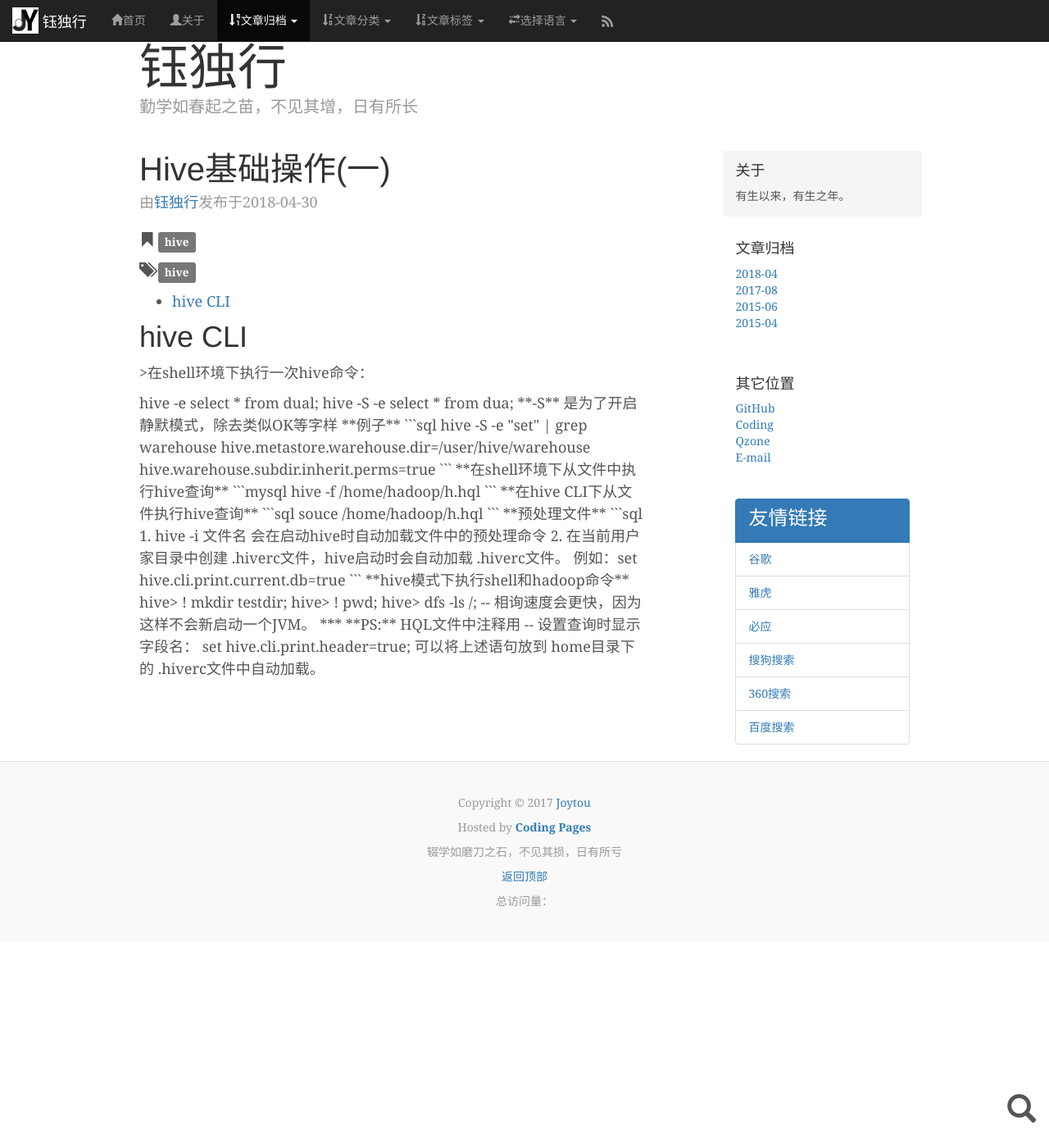
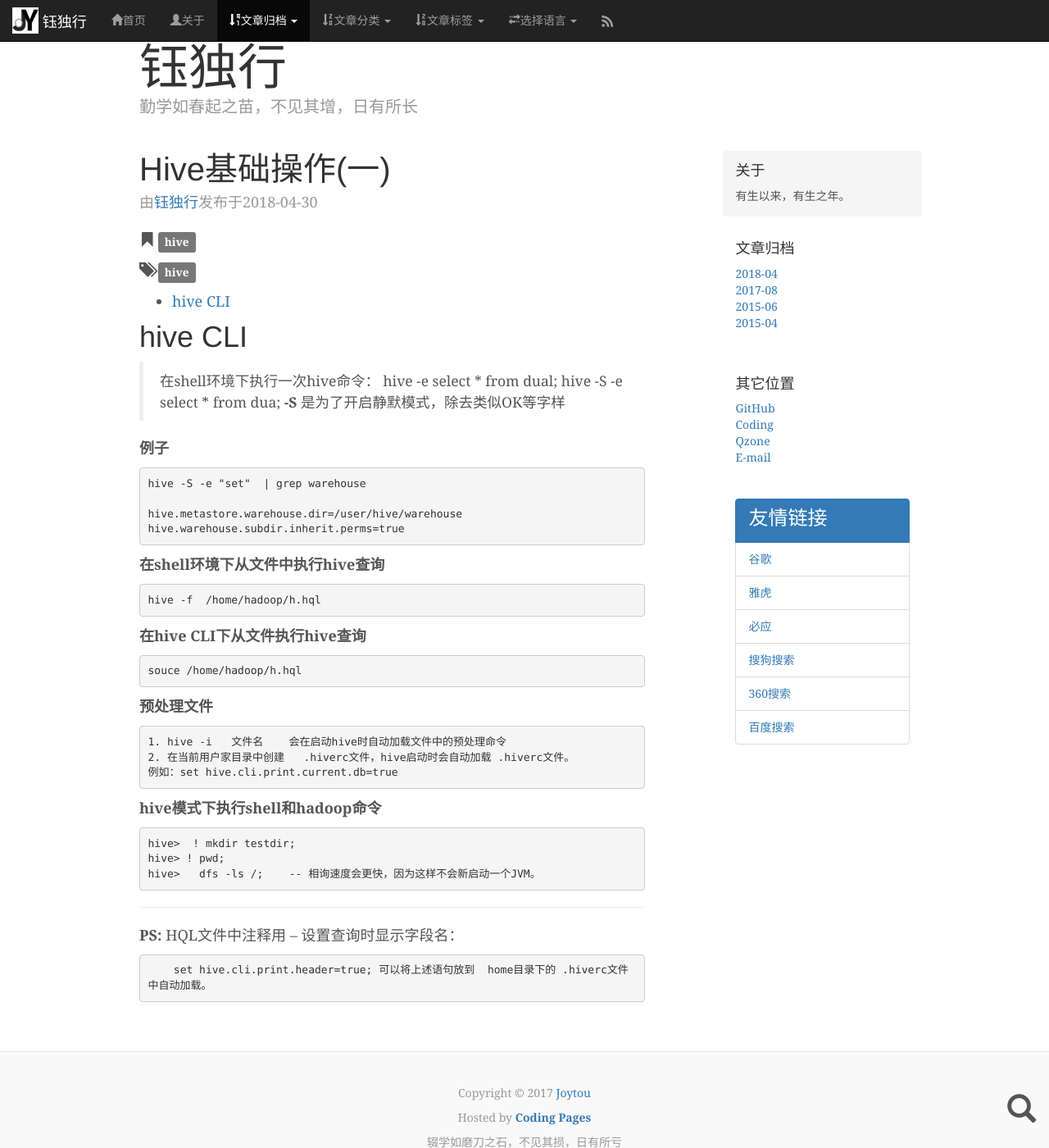
Before and after one commit to ssskming/ssskming.github.io, a Jekyll site: the page built from _posts/2018-04-30-Hive-basics.md, in a window 1280 px wide and 1400 px high. Shown: the whole window at 82% size. Built offline with Jekyll 4.4.1, drawn with Linux system fonts in a browser that asks for light colours; some web fonts are replaced; comment, search, counter and statistics services are not loaded; a style sheet for code colours, icons or effects is not loaded.

Commit message:
修改Hive基础操作一

```diff
--- a/_posts/2018-04-30-Hive-basics.md
+++ b/_posts/2018-04-30-Hive-basics.md
@@ -12,7 +12,7 @@
 {:toc}
 
 # hive CLI
-  <p>>在shell环境下执行一次hive命令：<p/>
+  >在shell环境下执行一次hive命令：
   <!-- more -->
     hive -e   select * from dual;
     hive -S -e select * from dua;
```
